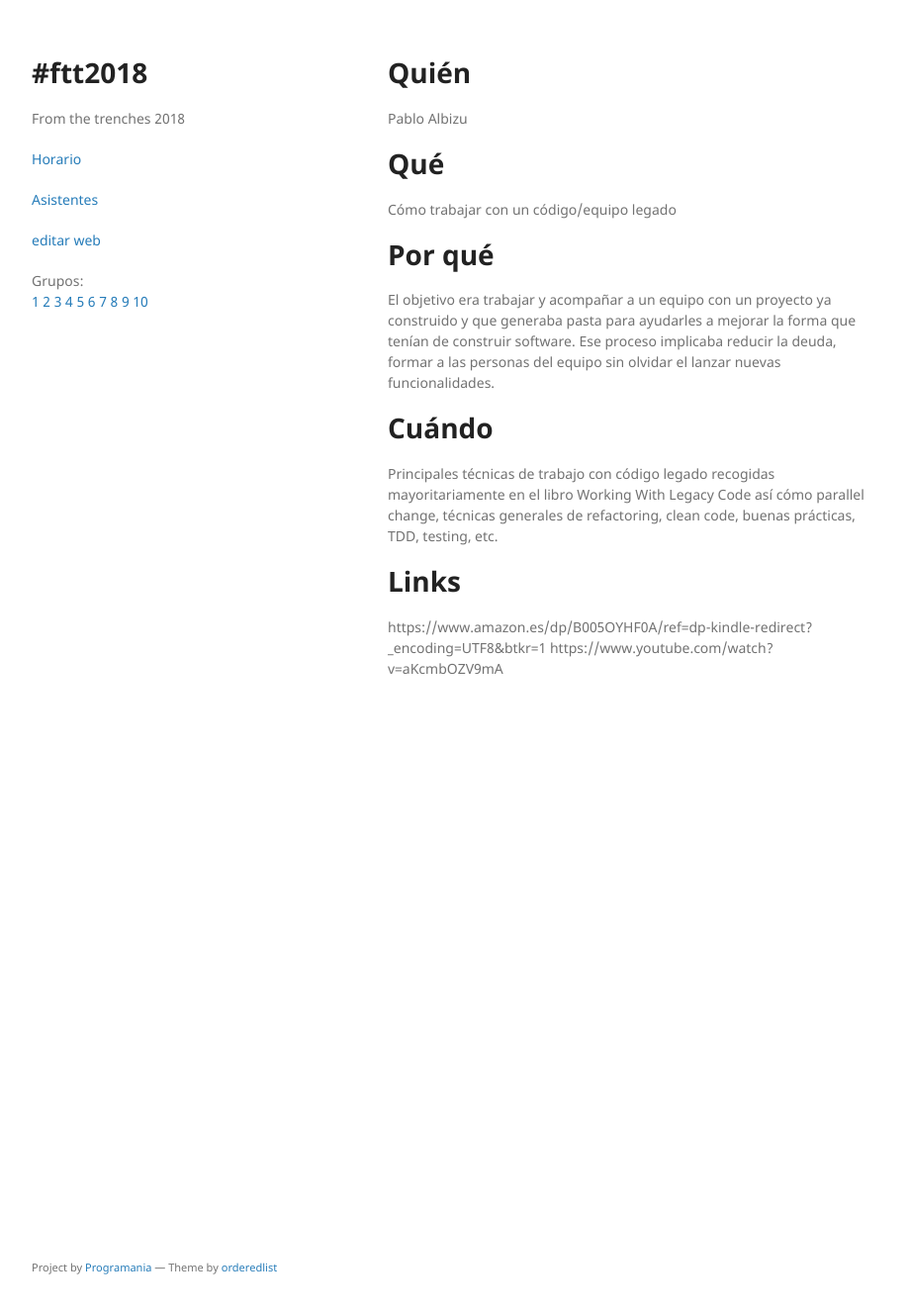
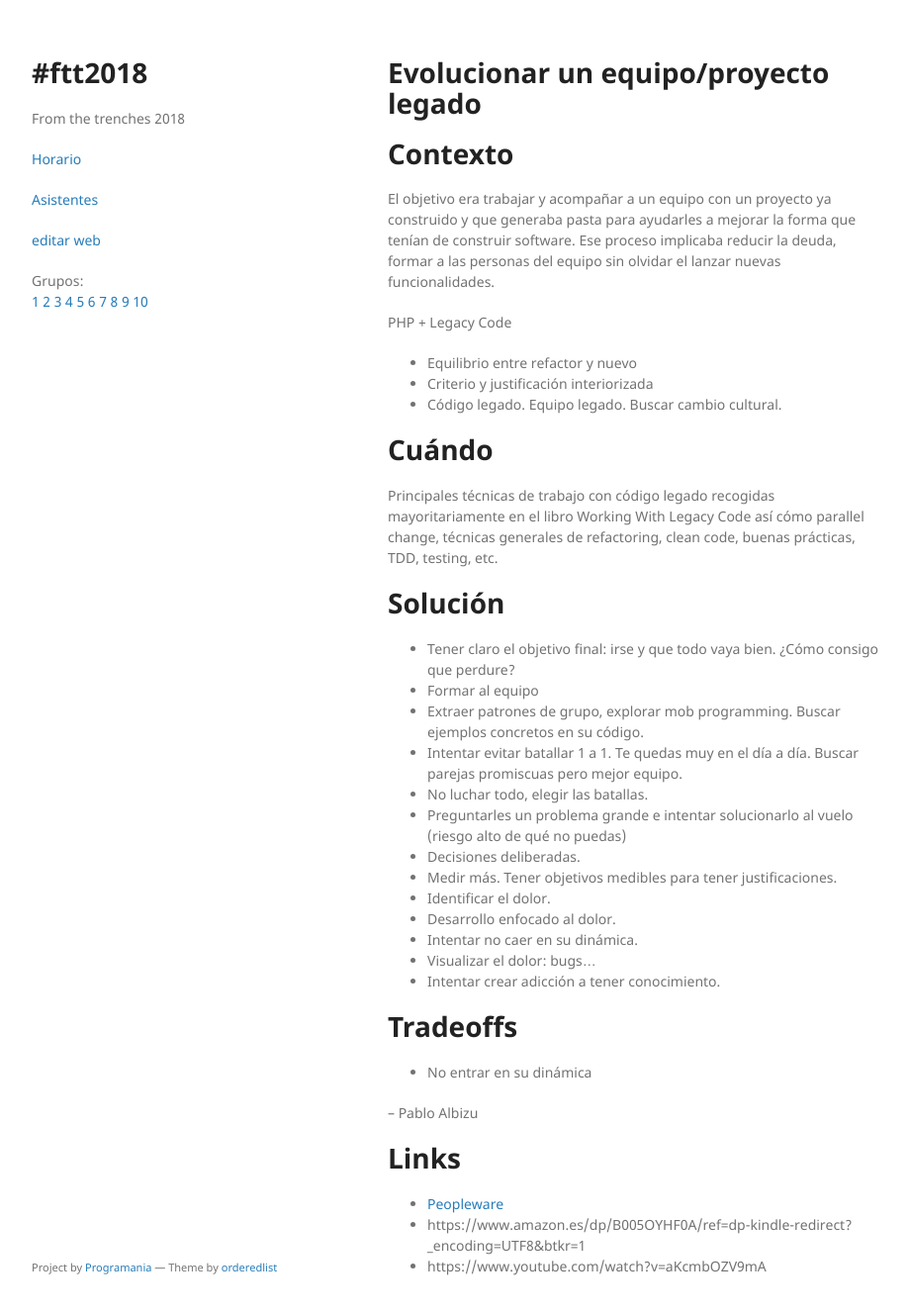
Before and after one commit to xala3pa/ftt2018, a Jekyll site: the page built from experiencias/20.md, in a window 1280 px wide and 1360 px high. Shown: the top 1328 px of the window at 99% size, without its empty margins (178-1097 px from the left). Built offline with Jekyll 4.4.1, drawn with Linux system fonts in a browser that asks for light colours; our own code applies the rules of GitHub Pages for plain Markdown files.

Commit message:
Update 20.md

```diff
--- a/experiencias/20.md
+++ b/experiencias/20.md
@@ -1,15 +1,42 @@
-# Quién
-Pablo Albizu
+# Evolucionar un equipo/proyecto legado
 
-# Qué
-Cómo trabajar con un código/equipo legado
+# Contexto
 
-# Por qué
 El objetivo era trabajar y acompañar a un equipo con un proyecto ya construido y que generaba pasta para ayudarles a mejorar la forma que tenían de construir software. Ese proceso implicaba reducir la deuda, formar a las personas del equipo sin olvidar el lanzar nuevas funcionalidades.
+
+PHP + Legacy Code
+
+* Equilibrio entre refactor y nuevo
+* Criterio y justificación interiorizada
+* Código legado. Equipo legado. Buscar cambio cultural.
 
 # Cuándo
 Principales técnicas de trabajo con código legado recogidas mayoritariamente en el libro Working With Legacy Code así cómo parallel change, técnicas generales de refactoring, clean code, buenas prácticas, TDD, testing, etc.
 
+# Solución
+
+* Tener claro el objetivo final: irse y que todo vaya bien. ¿Cómo consigo que perdure?
+* Formar al equipo
+* Extraer patrones de grupo, explorar mob programming. Buscar ejemplos concretos en su código.
+* Intentar evitar batallar 1 a 1. Te quedas muy en el día a día. Buscar parejas promiscuas pero mejor equipo.
+* No luchar todo, elegir las batallas.
+* Preguntarles un problema grande e intentar solucionarlo al vuelo (riesgo alto de qué no puedas)
+* Decisiones deliberadas.
+* Medir más. Tener objetivos medibles para tener justificaciones.
+* Identificar el dolor.
+* Desarrollo enfocado al dolor.
+* Intentar no caer en su dinámica.
+* Visualizar el dolor: bugs...
+* Intentar crear adicción a tener conocimiento.
+
+# Tradeoffs
+
+* No entrar en su dinámica
+
+-- Pablo Albizu
+
 # Links
-https://www.amazon.es/dp/B005OYHF0A/ref=dp-kindle-redirect?_encoding=UTF8&btkr=1
-https://www.youtube.com/watch?v=aKcmbOZV9mA
+
+* [Peopleware](https://www.amazon.com/Peopleware-Productive-Projects-Tom-DeMarco/dp/0932633439)
+* https://www.amazon.es/dp/B005OYHF0A/ref=dp-kindle-redirect?_encoding=UTF8&btkr=1
+* https://www.youtube.com/watch?v=aKcmbOZV9mA
```
